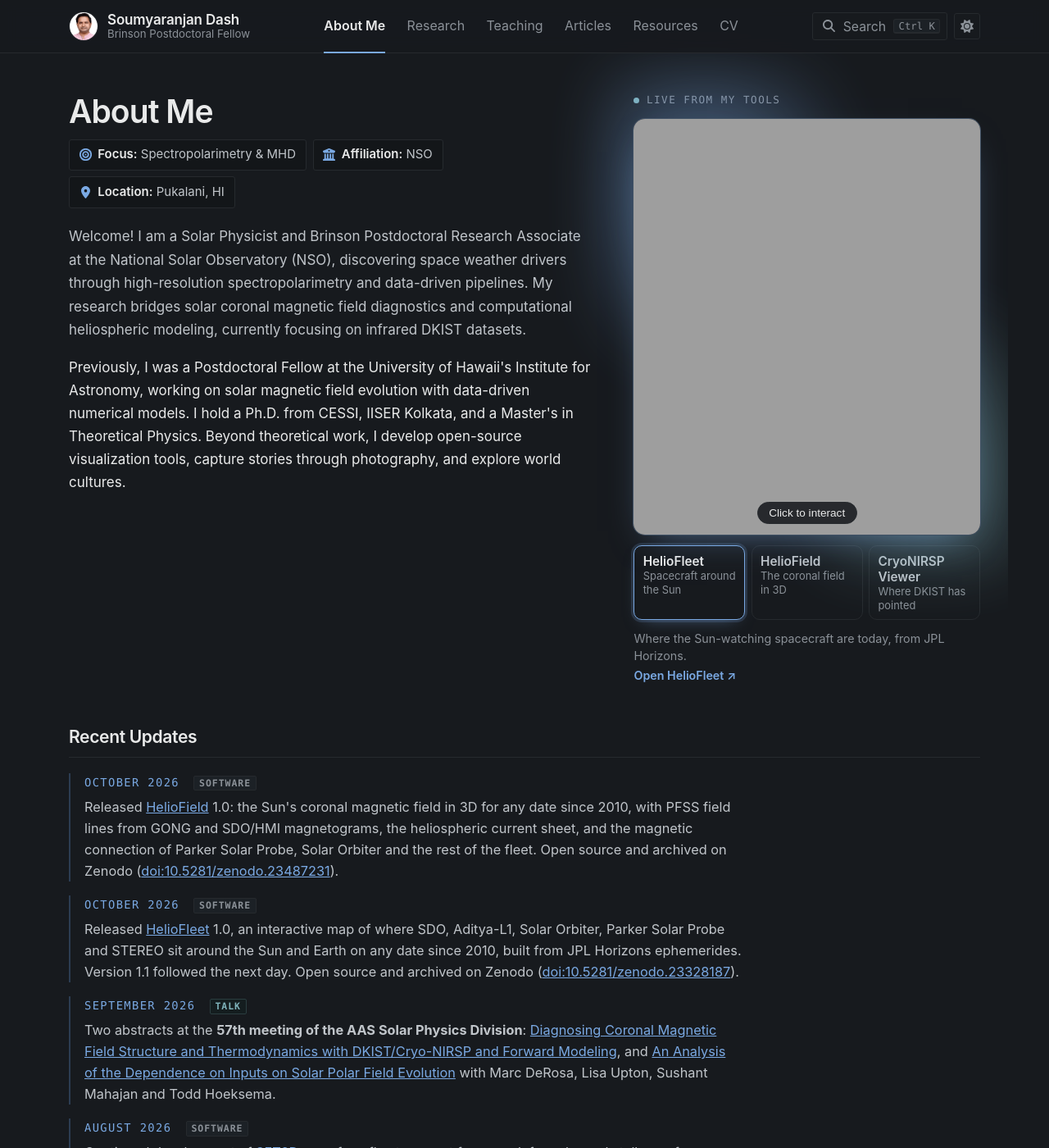
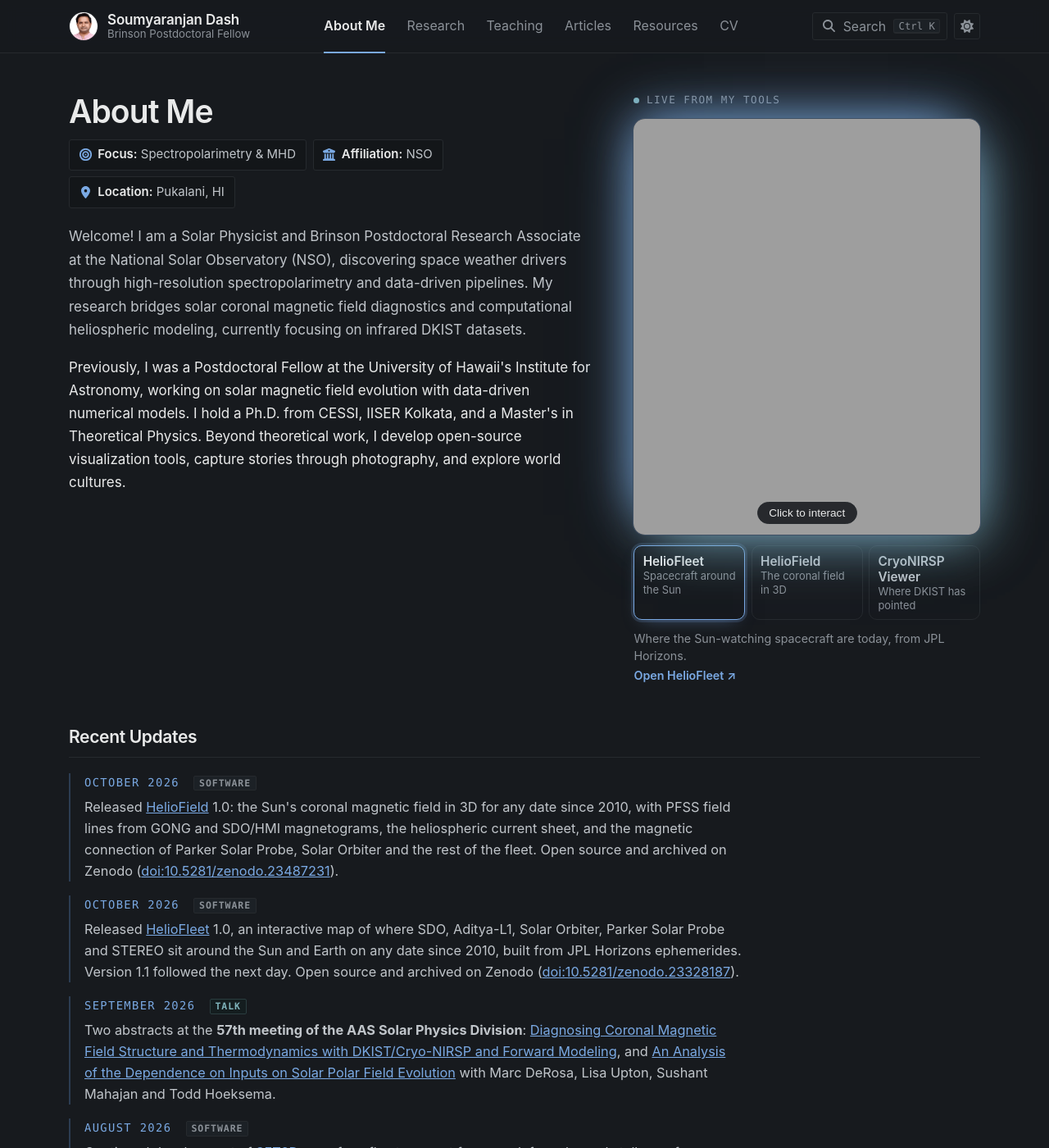
Before and after one commit to sr-dash/sr-dash.github.io, a Jekyll site: the page built from index.html, in a window 1280 px wide and 1400 px high. Shown: the whole window at 82% size. Built offline with Jekyll 4.4.1, drawn with Linux system fonts in a browser that asks for light colours.

Commit message:
Glow the live panel from its own edges
Frame shadows replace the gradient layer, so the glow follows the frame. Overflow is clipped at the window edge, not mid-page.

```diff
--- a/assets/css/magnetogram.css
+++ b/assets/css/magnetogram.css
@@ -114,6 +114,11 @@
 
 html {
     -webkit-text-size-adjust: 100%;
+    /* Nothing may widen the page. Clipped here, at the screen's edge, so a
+       glow or shadow can spill into the margins and is cut only where the
+       window itself ends. clip, unlike hidden, makes no scroll container,
+       which would break the sticky top bar. */
+    overflow-x: clip;
     /* rem resolves against html, not body — setting it on body leaves every
        rem in this file computing against the 16px default. */
     font-size: 17px;
@@ -127,7 +132,7 @@
     font-size: 1rem;
     line-height: 1.65;
     min-height: 100dvh;
-    overflow-x: hidden;
+    overflow-x: clip;
     -webkit-font-smoothing: antialiased;
 }
 
@@ -180,10 +185,6 @@
 .layout-container {
     max-width: 1180px;
     margin: 0 auto;
-    /* Decoration may spill into the side gutter (the live panel's glow does)
-       but never past it: clip, unlike hidden, makes no scroll container, so
-       nothing sticky inside is affected. */
-    overflow-x: clip;
     padding: clamp(1.75rem, 4vw, 2.75rem) clamp(1.1rem, 4vw, 2rem) clamp(1.5rem, 4vw, 3rem);
 }
 
@@ -1508,17 +1509,7 @@
 }
 
 .lab-stage { position: relative; isolation: isolate; margin: 0; }
-.lab-stage::before {
-    content: "";
-    position: absolute; inset: -12% -10% -8%;
-    z-index: -1;
-    background:
-        radial-gradient(55% 55% at 25% 25%, color-mix(in srgb, var(--neg) 60%, transparent), transparent 70%),
-        radial-gradient(50% 50% at 80% 80%, color-mix(in srgb, var(--pos) 60%, transparent), transparent 70%);
-    filter: blur(34px);
-    opacity: var(--glow);
-    pointer-events: none;
-}
+
 
 .lab-frame {
     position: relative;
@@ -1529,9 +1520,15 @@
     border-radius: 14px;
     overflow: hidden;
     background: var(--rail);
+    /* The glow is the frame's own light: soft shadows that follow its rounded
+       rectangle, so it reads as emitted by the edges rather than painted
+       behind them. Blue from the upper left, teal from the lower right, and
+       a faint even halo tying them together. Shadows never widen the page. */
     box-shadow:
         0 0 0 1px color-mix(in srgb, var(--neg) 30%, var(--rule)),
-        0 18px 44px -22px color-mix(in srgb, var(--neg) 60%, transparent);
+        -14px -16px 56px -14px color-mix(in srgb, var(--neg) calc(80% * var(--glow)), transparent),
+        16px 20px 60px -14px color-mix(in srgb, var(--pos) calc(75% * var(--glow)), transparent),
+        0 0 90px -24px color-mix(in srgb, var(--neg) calc(60% * var(--glow)), transparent);
 }
 .lab-iframe { position: absolute; inset: 0; width: 100%; height: 100%; border: 0; }
 
@@ -1599,10 +1596,6 @@
 @media (max-width: 960px) {
     .about-split { grid-template-columns: minmax(0, 1fr); }
     .live-lab { max-width: 440px; }
-    /* Here the panel can span the screen, so the glow must not reach past it
-       sideways: 10% beyond a full-width frame is past the screen edge, and
-       mobile Safari then lets the whole page scroll sideways. */
-    .lab-stage::before { left: 0; right: 0; }
 }
 @media (hover: none) { .lab-shield span { opacity: 1; transform: none; } }
 @media (prefers-reduced-motion: reduce) {
```
